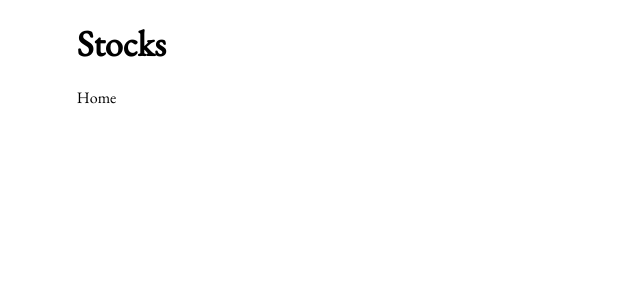
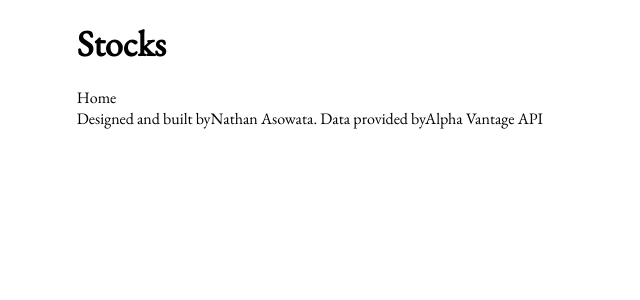
Before and after one commit to NathanAsowata/stocks, a Next.js app: page / in a window 1280 px wide. Shown: the top 300 px of the page, without its empty margins (0-640 px from the left). Built offline with nearby package versions, Linux system fonts and the light colour scheme.

Commit message:
feat: added footer

```diff
--- /dev/null
+++ b/src/components/footer.tsx
@@ -0,0 +1,15 @@
+import Link from "next/link"
+
+const Footer = () => {
+  return (
+    <footer>
+        <p>Designed and built by
+            <Link href={"https://www.nathanasowata.com/"}>Nathan Asowata</Link>.
+            Data provided by
+            <Link href={"https://www.alphavantage.co/"}>Alpha Vantage API</Link>
+        </p>
+    </footer>
+  )
+}
+
+export default Footer
--- a/src/pages/_app.tsx
+++ b/src/pages/_app.tsx
@@ -1,3 +1,4 @@
+import Footer from '@/components/footer'
 import NavBar from '@/components/navbar'
 import '@/styles/globals.scss'
 import type { AppProps } from 'next/app'
@@ -12,6 +13,7 @@ export default function App({ Component, pageProps }: AppProps) {
       </Head>
       <NavBar />
       <Component {...pageProps} />
+      <Footer />
     </>
   )
 }
```
Also changed, not shown: src/styles/footer.module.scss (added).
